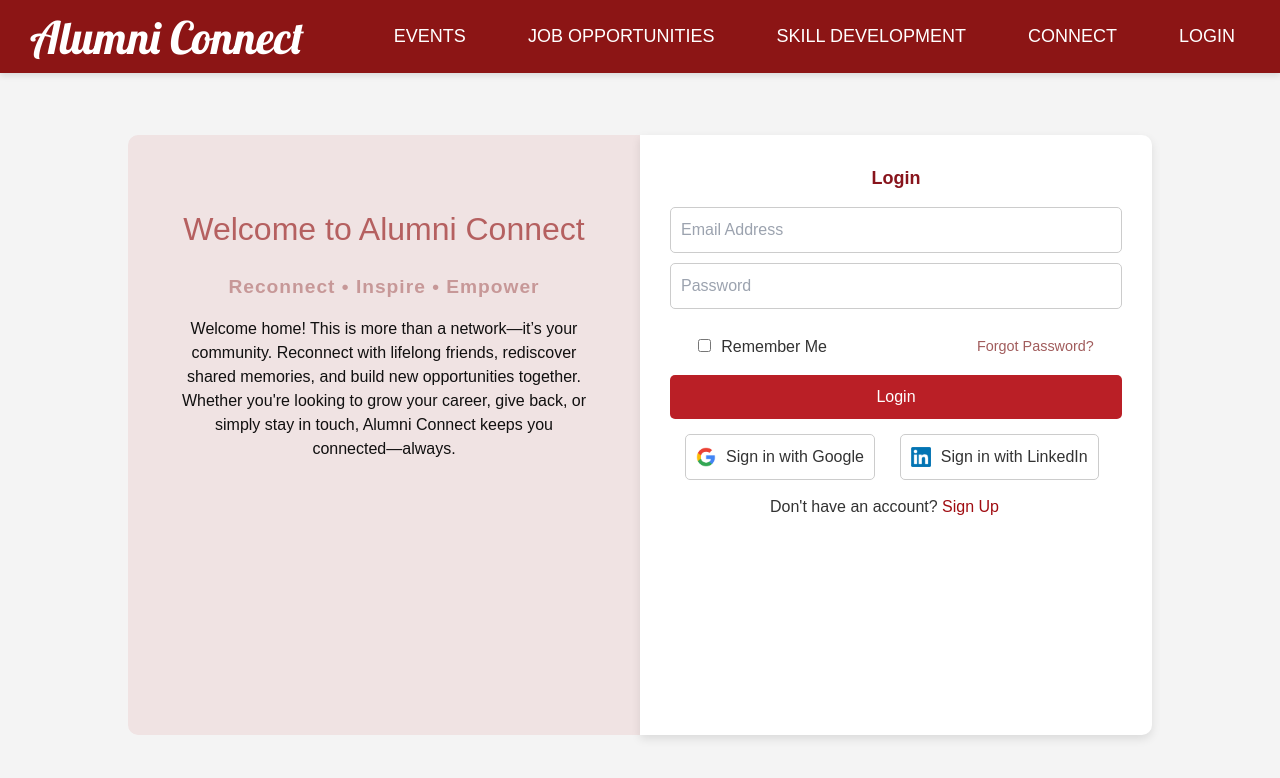
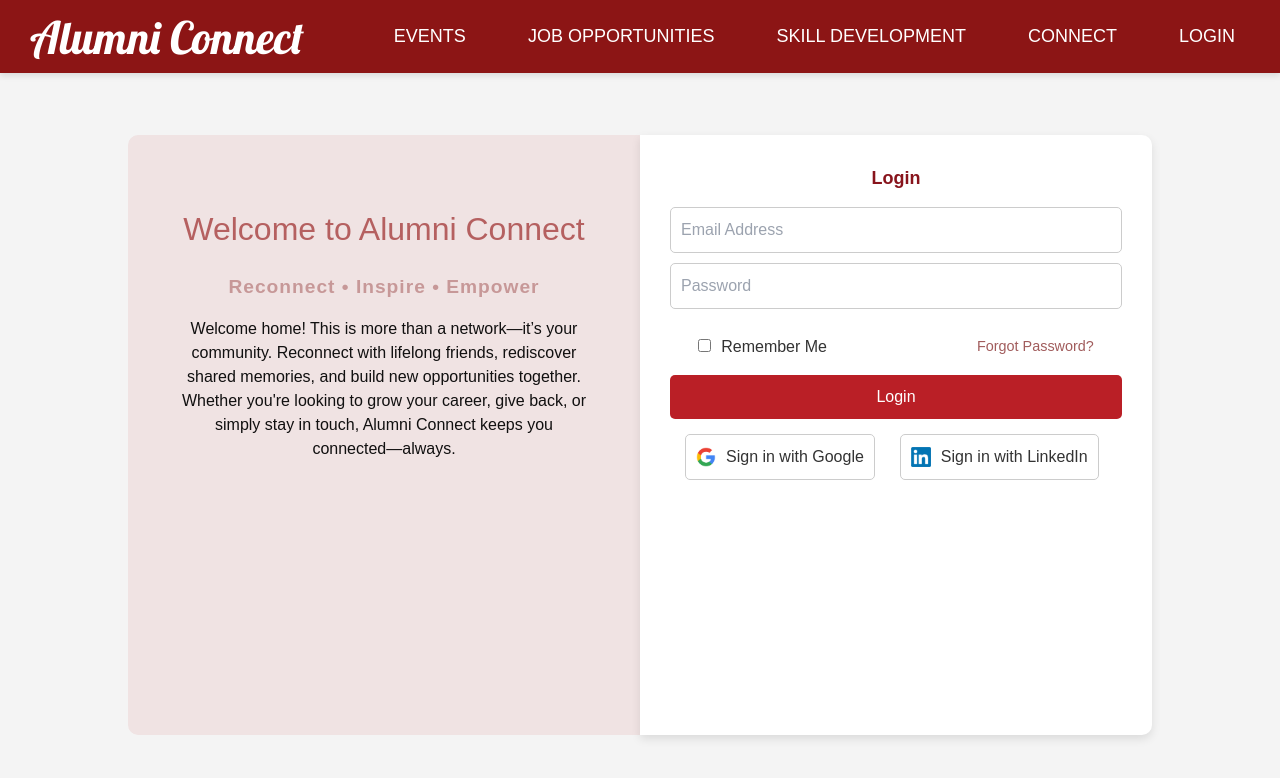
Before and after one commit to varshiniI3/AlumniConnect-Frontend, a React (Create React App) app: page /profile in a window 1280 px wide. Shown: the top 778 px of the page. Built offline with nearby package versions, Linux system fonts and the light colour scheme.

Commit message:
semi add

```diff
--- a/src/components/login/Login.jsx
+++ b/src/components/login/Login.jsx
@@ -110,10 +110,6 @@ function Login() {
               Sign in with LinkedIn
             </button>
           </div>
-
-          <p className="signup-link">
-          Don't have an account? <a href="/signup">Sign Up</a>
-          </p>
       </div>
       </div>
 
--- a/src/components/profile/Profile.jsx
+++ b/src/components/profile/Profile.jsx
@@ -8,9 +8,10 @@ import Silver from '../../assets/as.png'
 import Gold from '../../assets/ag.png'
 import axios from 'axios'
 
-function Profile() {
+function Profile({mail}) {
   const [isEdit, setIsEdit] = useState(false)
   const cookieEmail = Cookies.get('email')
+  const email = mail || cookieEmail
   const [userProf, setUserProf] = useState()
   const [isPicUpdt, setIsPicUpdt] = useState(false)
   const [file, setFile] = useState(null)
@@ -22,7 +23,7 @@ function Profile() {
   useEffect(()=>{
     const getProfile = async () => {
       try {
-        const res = await axios.get(`${process.env.REACT_APP_BASE_URL}/user/profile/${cookieEmail}`)
+        const res = await axios.get(`${process.env.REACT_APP_BASE_URL}/user/profile/${email}`)
         setUserProf(res.data)
       } catch (error) {
         console.log(error)
@@ -105,7 +106,7 @@ function Profile() {
               { userProf.role === 'alumni' && <><p>Designation</p><hr/></>}
               <p>Role</p>
             </span>
-            <form className='flex-col gap-4 flex w-full relative' onSubmit={handleUserUpdateSubmit}>
+            <form className='flex-col gap-8 flex w-full relative' onSubmit={handleUserUpdateSubmit}>
               <input type="text" value={userProf.name} disabled={!isEdit} onChange={(e) => setUserProf(() => ({...userProf,name: e.target.value}))}/>
               {/* <hr/> */}
               <input type="text" value={userProf.email} disabled={!isEdit} onChange={(e) => setUserProf(() => ({...userProf,email: e.target.value}))}/>
@@ -120,7 +121,6 @@ function Profile() {
               <button type='submit' className='absolute bottom-1 right-1' onClick={()=>setIsEdit(!isEdit)}>{isEdit ? <FaSave /> : <FaEdit/> }</button>
             </form>
           </div>
-          x
           <div className='w-5/6 rounded-2xl p-5'>
             <h1 className='text-2xl mb-5 font-bold'>About</h1>
             <span className="badgeHolder gap-5">
```
